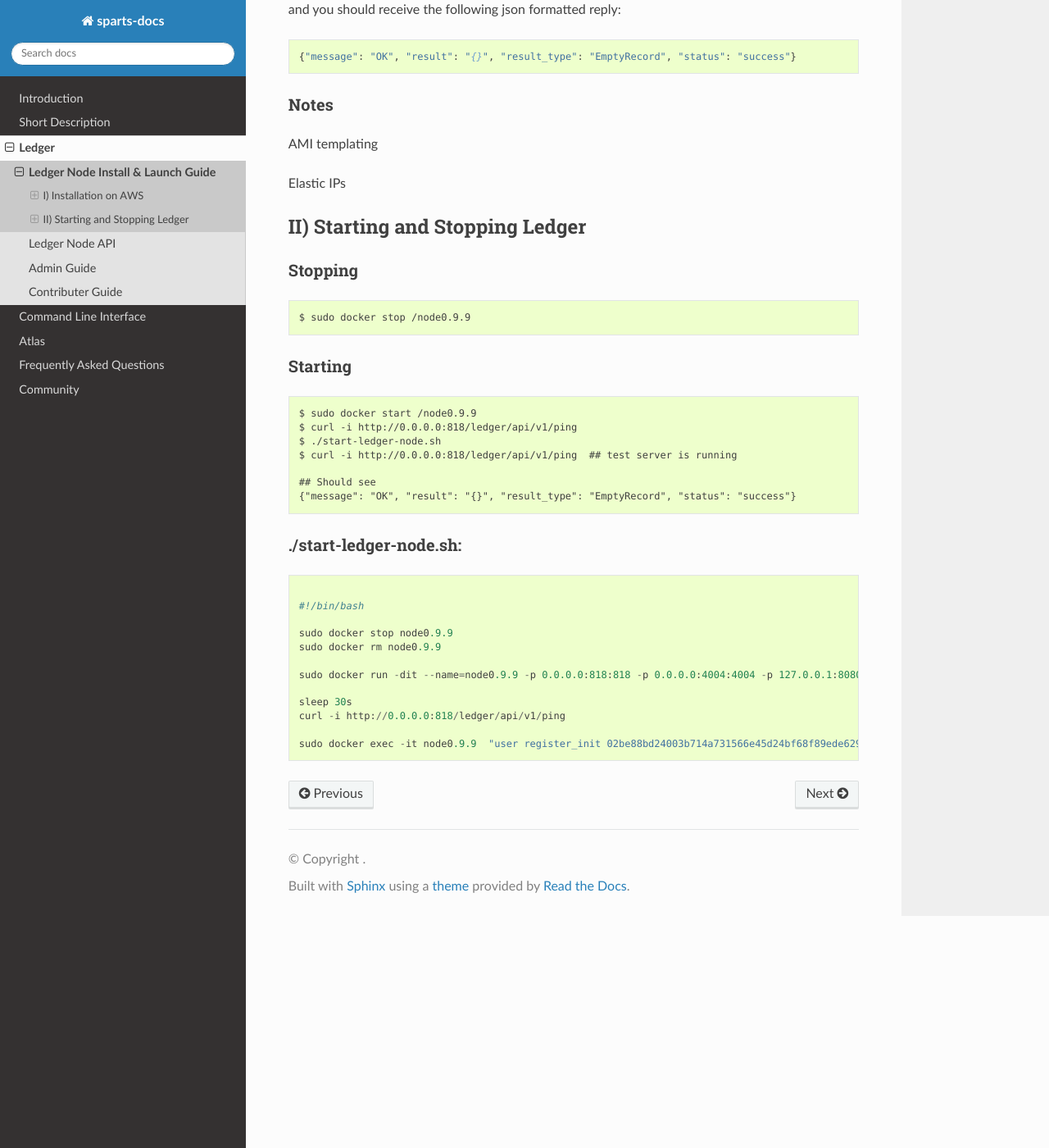
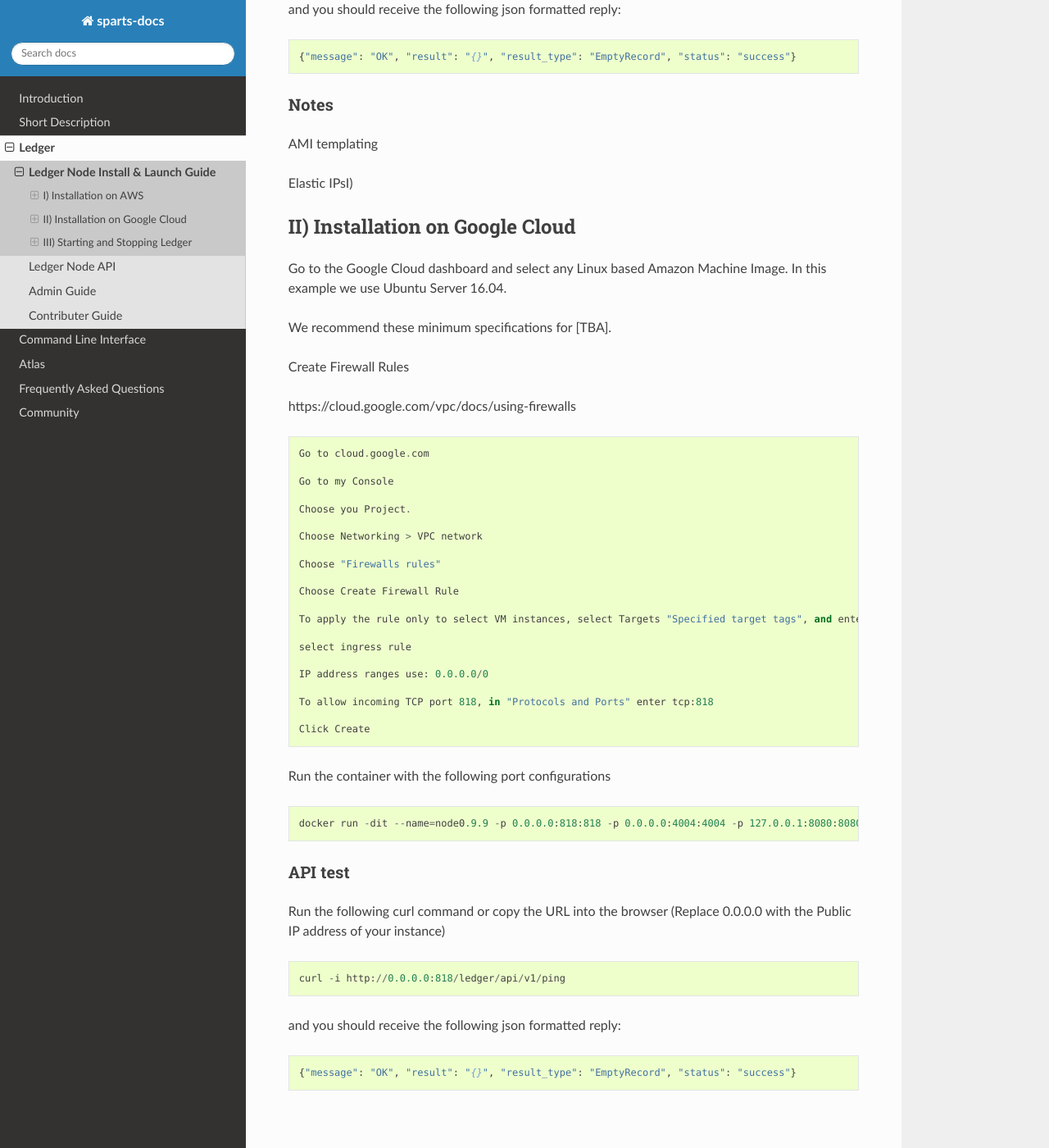
Before and after one commit to hyperledger-labs/SParts, a Sphinx documentation site: the page built from docs/web/ledger/user.md, in a window 1280 px wide and 1400 px high, scrolled down 1291 px. Shown: the whole window at 82% size. Built offline with Sphinx 7.4.7 and the Read the Docs theme 2.0.0, drawn with Linux system fonts in a browser that asks for light colours; pages that are not in the unit, such as notebooks, are missing from menus; some of the changed text lies outside the part shown.

Commit message:
added Google Cloud doc for installing ledger
Signed-off-by: MarkGisi <mgisi@windriver.com>

````diff
--- a/docs/web/ledger/user.md
+++ b/docs/web/ledger/user.md
@@ -55,11 +55,69 @@ and you should receive the following json formatted reply:
 
 AMI templating
 
-Elastic IPs
+Elastic IPsI)
 
 
 
-## II) Starting and Stopping Ledger
+## II) Installation on Google Cloud
+
+Go to the Google Cloud dashboard and select any Linux based Amazon Machine Image. In this example we use Ubuntu Server 16.04.
+
+We recommend these minimum specifications for [TBA].
+
+Create Firewall Rules
+
+https://cloud.google.com/vpc/docs/using-firewalls
+
+```
+Go to cloud.google.com
+
+Go to my Console
+
+Choose you Project.
+
+Choose Networking > VPC network
+
+Choose "Firewalls rules"
+
+Choose Create Firewall Rule
+
+To apply the rule only to select VM instances, select Targets "Specified target tags", and enter into "Target tags" the tag which determine to which instances the rule is applied. Then make sure the instances have the network tag applied. I have created a target tag "ledger"
+
+select ingress rule
+
+IP address ranges use: 0.0.0.0/0
+
+To allow incoming TCP port 818, in "Protocols and Ports" enter tcp:818
+
+Click Create
+```
+
+Run the container with the following port configurations
+
+```
+docker run -dit --name=node0.9.9 -p 0.0.0.0:818:818 -p 0.0.0.0:4004:4004 -p 127.0.0.1:8080:8080 -p 127.0.0.1:8800:8800 sameerfarooq/sparts-test:v0.9.9 /project/sparts_ledger.sh
+```
+
+### API test
+
+Run the following curl command or copy the URL into the browser (Replace 0.0.0.0 with the Public IP address of your instance)
+
+```
+curl -i http://0.0.0.0:818/ledger/api/v1/ping
+```
+
+and you should receive the following json formatted reply:
+
+```
+{"message": "OK", "result": "{}", "result_type": "EmptyRecord", "status": "success"}
+```
+
+###
+
+
+
+## III) Starting and Stopping Ledger
 
 #### Stopping
 
````
